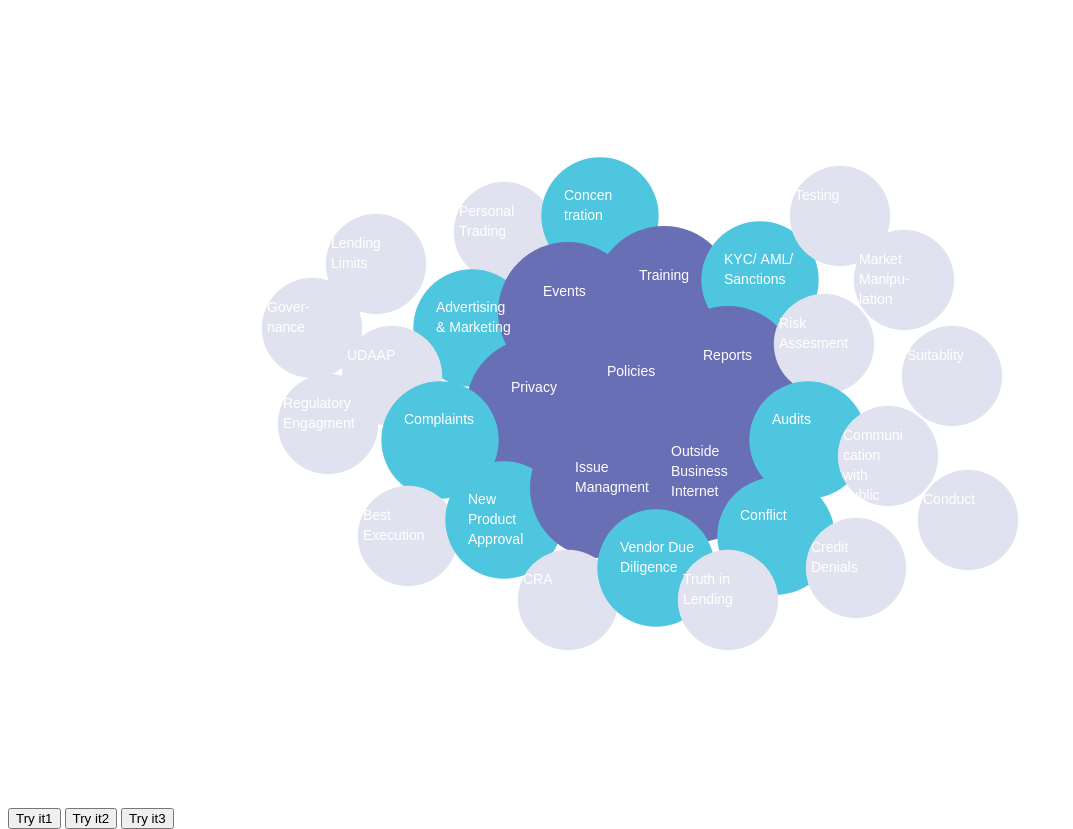
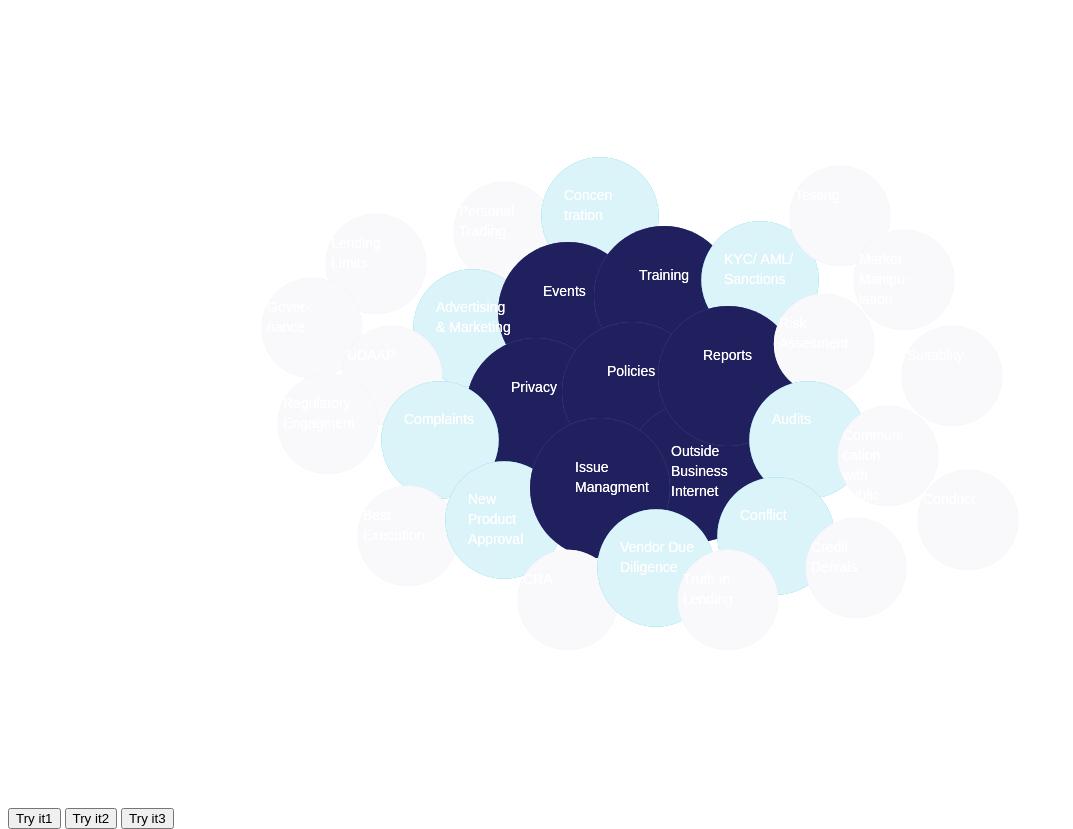
Before and after one commit to juliaosmolovska/bubble_sigma, a plain HTML site: page index3.html in a window 1280 px wide. Shown: the whole page, without its empty margins (0-1073 px from the left). Drawn offline with Linux system fonts and the light colour scheme; files whose address does not match are found by name.

Commit message:
The beginning of the graph_basics

```diff
--- a/index3.html
+++ b/index3.html
@@ -79,14 +79,54 @@
           { id: 'n30', label: 'Conduct', x: 0.21, y: 0.08, size: 85, color: '#e1e2f0' },
         ],
         edges: [
-          // { id: 'e0', source: 'n0', target: 'n1', color: 'red', type: 'line', size: 1},
-          // { id: 'e1', source: 'n1', target: 'n2', color: 'red', type: 'line', size: 1},
-          // { id: 'e2', source: 'n2', target: 'n3', color: 'red', type: 'line', size: 1},
-          // { id: 'e3', source: 'n3', target: 'n4', color: 'red', type: 'line', size: 1},
-          // { id: 'e4', source: 'n4', target: 'n0', color: 'red', type: 'line', size: 1},
-          // { id: 'e5', source: 'n4', target: 'n2', color: '#E1E1E1', type: 'line', size: 1},
-          // { id: 'e6', source: 'n4', target: 'n1', color: '#E1E1E1', type: 'line', size: 1},
-          // { id: 'e7', source: 'n1', target: 'n3', color: '#E1E1E1', type: 'line', size: 1}
+
+        ]
+      }
+      var graph_basics = {
+        nodes: [
+          { id: '1n1', label: 'Policies', x: 0, y: 0, size: 120, color: '#21205f' },
+          { id: '1n2', label: 'Training', x: 0.02, y: -0.06, size: 120, color: '#21205f' },
+          { id: '1n3', label: 'Reports', x: 0.06, y: -0.01, size: 120, color: '#21205f' },
+          { id: '1n4', label: 'Outside\nBusiness\nInternet', x: 0.04, y: 0.05, size: 120, color: '#21205f' },
+          { id: '1n5', label: 'Issue\nManagment', x: -0.02, y: 0.06, size: 120, color: '#21205f' },
+          { id: '1n6', label: 'Privacy', x: -0.06, y: 0.01, size: 120, color: '#21205f' },
+          { id: '1n7', label: 'Events', x: -0.04, y: -0.05, size: 120, color: '#21205f' },
+          { id: '1n8', label: 'KYC/ AML/\nSanctions', x: 0.08, y: -0.07, size: 100, color: '#dbf4f9' },
+          { id: '1n9', label: 'Testing', x: 0.13, y: -0.11, size: 85, color: '#f9f9fc' },
+          { id: '1n10', label: 'Risk\nAssesment', x: 0.12, y: -0.03, size: 85, color: '#f9f9fc' },
+          { id: '1n11', label: 'Audits', x: 0.11, y: 0.03, size: 100, color: '#dbf4f9' },
+          { id: '1n12', label: 'Vendor Due\nDiligence', x: 0.015, y: 0.11, size: 100, color: '#dbf4f9' },
+          { id: '1n13', label: 'New\nProduct\nApproval', x: -0.08, y: 0.08, size: 100, color: '#dbf4f9' },
+          { id: '1n14', label: 'Complaints', x: -0.12, y: 0.03, size: 100, color: '#dbf4f9' },
+          { id: '1n15', label: 'Advertising\n& Marketing', x: -0.1, y: -0.04, size: 100, color: '#dbf4f9' },
+          { id: '1n16', label: 'Market\nManipu-\nlation', x: 0.17, y: -0.07, size: 85, color: '#f9f9fc' },
+          { id: '1n17', label: 'Suitablity', x: 0.2, y: -0.01, size: 85, color: '#f9f9fc' },
+          { id: '1n18', label: 'Conflict', x: 0.09, y: 0.09, size: 100, color: '#dbf4f9' },
+          { id: '1n19', label: 'Best\nExecution', x: -0.14, y: 0.09, size: 85, color: '#f9f9fc' },
+          { id: '1n20', label: 'Regulatory\nEngagment', x: -0.19, y: 0.02, size: 85, color: '#f9f9fc' },
+          { id: '1n21', label: 'Personal\nTrading', x: -0.08, y: -0.1, size: 85, color: '#f9f9fc' },
+          { id: '1n22', label: 'Communi\ncation\nwith\npublic', x: 0.16, y: 0.04, size: 85, color: '#f9f9fc' },
+          { id: '1n23', label: 'Gover-\nnance', x: -0.2, y: -0.04, size: 85, color: '#f9f9fc' },
+          { id: '1n24', label: 'Concen\ntration', x: -0.02, y: -0.11, size: 100, color: '#dbf4f9' },
+          { id: '1n25', label: 'Credit\nDenials', x: 0.14, y: 0.11, size: 85, color: '#f9f9fc' },
+          { id: '1n26', label: 'Truth in\nLending', x: 0.06, y: 0.13, size: 85, color: '#f9f9fc' },
+          { id: '1n27', label: 'CRA', x: -0.04, y: 0.13, size: 85, color: '#f9f9fc' },
+          { id: '1n28', label: 'UDAAP', x: -0.15, y: -0.01, size: 85, color: '#f9f9fc' },
+          { id: '1n29', label: 'Lending\nLimits', x: -0.16, y: -0.08, size: 85, color: '#f9f9fc' },
+          { id: '1n30', label: 'Conduct', x: 0.21, y: 0.08, size: 85, color: '#f9f9fc' },
+        ],
+        edges: [
+          { id: 'e1', source: '1n1', target: '1n2', color: '#grey', type: 'line', size: 1},
+          // { id: 'e2', source: '1n1', target: '1n2', color: '#d0d0d0', type: 'line', size: 1},
+          // { id: 'e3', source: '1n2', target: '1n3', color: '#d0d0d0', type: 'line', size: 1},
+          // { id: 'e4', source: '1n3', target: '1n4', color: '#d0d0d0', type: 'line', size: 1},
+          // { id: 'e5', source: '1n4', target: '1n8', color: '#d0d0d0', type: 'line', size: 1},
+          // { id: 'e6', source: '1n4', target: '1n2', color: '#d0d0d0', type: 'line', size: 1},
+          // { id: 'e7', source: '1n4', target: '1n1', color: '#d0d0d0', type: 'line', size: 1},
+          // { id: 'e8', source: '1n1', target: '1n3', color: '#d0d0d0', type: 'line', size: 1}
+          // { id: 'e9', source: '1n1', target: '1n3', color: '#d0d0d0', type: 'line', size: 1}
+          // { id: 'e10', source: '1n1', target: '1n3', color: '#d0d0d0', type: 'line', size: 1}
+          // { id: 'e11', source: '1n1', target: '1n3', color: '#d0d0d0', type: 'line', size: 1}
         ]
       }
 
@@ -94,13 +134,13 @@
 
       // Load the graph in sigma
       s.graph.read(graph);
-      // s.graph.read(graph2);
+      s.graph.read(graph_basics);
       // s.graph.read(graph3);
       // s.graph.read(graph4);
       // s.graph.read(graph5);
       // s.graph.read(graph6);
       s.refresh(graph);
-      // s.refresh(graph2);
+      s.refresh(graph_basics);
       // s.refresh(graph3);
       // s.refresh(graph4);
       // s.refresh(graph5);
```
